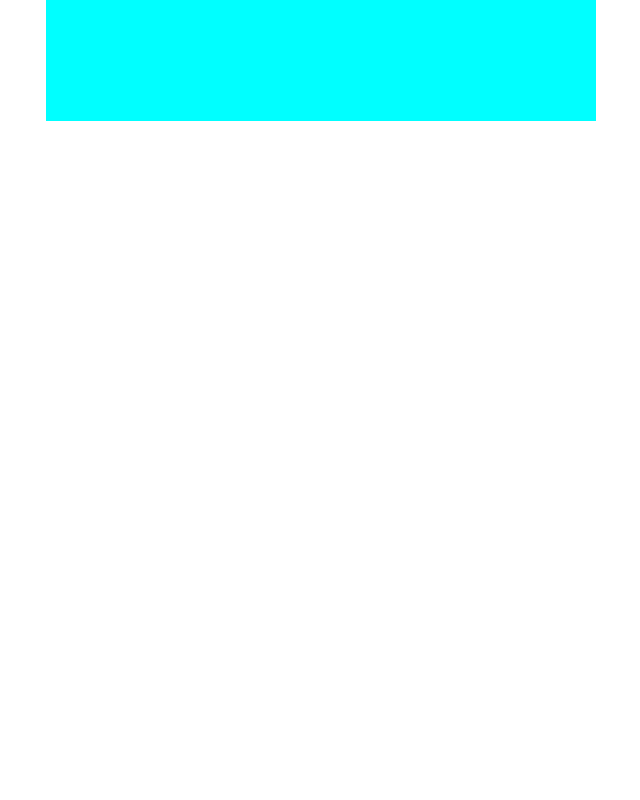
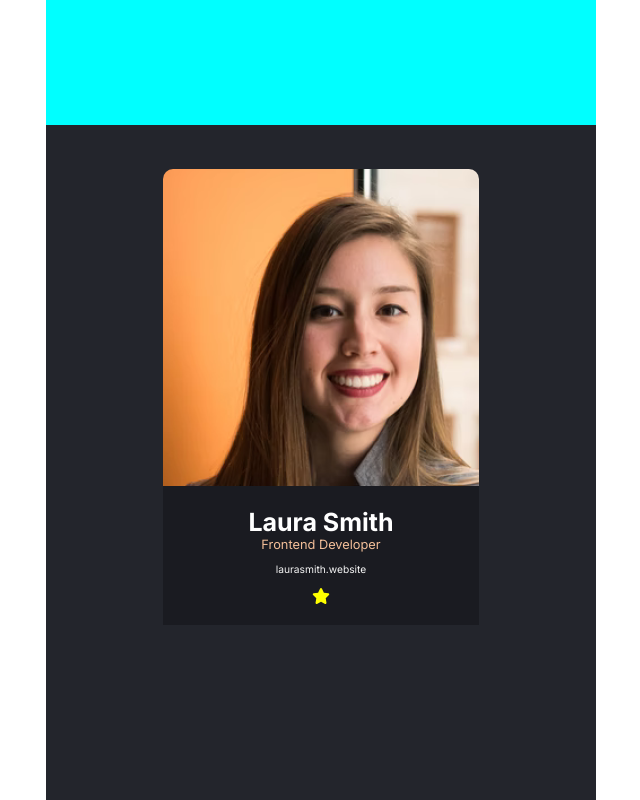
Before and after one commit to oldman-coding/react, a React (Create React App) app in the folder meme_generator/: page / in a window 1280 px wide. Shown: the part 780-1580 px from the top of the page, without its empty margins (319-959 px from the left). Before the commit the page ends 901 px from the top, so only its background shows below. Built offline with nearby package versions, Linux system fonts and the light colour scheme.

Commit message:
set state by destructuring object

```diff
--- a/meme_generator/package.json
+++ b/meme_generator/package.json
@@ -3,6 +3,9 @@
   "version": "0.1.0",
   "private": true,
   "dependencies": {
+    "@fortawesome/fontawesome-svg-core": "^6.2.1",
+    "@fortawesome/free-solid-svg-icons": "^6.2.1",
+    "@fortawesome/react-fontawesome": "^0.2.0",
     "@testing-library/jest-dom": "^5.16.5",
     "@testing-library/react": "^13.4.0",
     "@testing-library/user-event": "^13.5.0",
--- a/meme_generator/src/App.js
+++ b/meme_generator/src/App.js
@@ -4,6 +4,12 @@ import Navbar from './components/Navbar';
 import Form from './components/Form';
 import Counter from './components/Counter';
 import AddItem from './components/AddItem';
+import Contact from './components/Contact';
+
+import { faStar } from '@fortawesome/free-solid-svg-icons'
+import { library } from '@fortawesome/fontawesome-svg-core'
+
+library.add(faStar,)
 
 function App() {
   return (
@@ -12,6 +18,7 @@ function App() {
       <Form />
       <Counter />
       <AddItem />
+      <Contact />
     </div>
   );
 }
--- /dev/null
+++ b/meme_generator/src/components/Contact.js
@@ -0,0 +1,40 @@
+import { FontAwesomeIcon } from '@fortawesome/react-fontawesome'
+
+import { useState } from 'react'
+import '../contact.css'
+
+export default function Contact() {
+    const [contact, setContact] = useState ({
+        name: "Laura Smith",
+        title: "Front end developer",
+        website: "https://twitter.com/",
+        isFavorite: true,
+    })
+
+    let favoriteStar = contact.isFavorite ? "star--yellow" : ""
+
+    function handleFavorite() {
+        setContact(prevState => {
+            return {...prevState, isFavorite: !prevState.isFavorite}
+        }
+        )
+    }
+
+    return (
+        <div className="app__contact">
+            <div className = "profile"></div>
+            <div className="profile-info">
+                <h1 className="profile-info__name">Laura Smith</h1>
+                <h3 className="profile-info__title">Frontend Developer</h3>
+                <p>laurasmith.website</p>
+                <div className="profile-info__contact">
+                    <FontAwesomeIcon icon="fa-solid fa-star"
+                        className= {favoriteStar}
+                        onClick = {handleFavorite}
+                        />
+                </div>
+            </div>
+
+        </div>
+    )
+}
--- /dev/null
+++ b/meme_generator/src/contact.css
@@ -0,0 +1,293 @@
+* {
+    box-sizing: border-box;
+  }
+
+  body {
+    margin: 0;
+    font-family: 'Inter', sans-serif;
+  }
+
+  .star--yellow {
+    color: yellow
+  }
+
+  .app__contact {
+    width: 550px;
+    height: 848px;
+    background-color: #23252C;
+    padding: 44px 117px 44px 117px;
+  }
+
+  .profile {
+    height: 317px;
+    background: url(./images/laura.png);
+    border-radius: 10px 10px 0px 0px;
+  }
+
+  .profile-info {
+    background: #1A1B21;
+    padding: 21px 0 21px 0;
+    margin-left: auto;
+    margin-right: auto;
+  }
+
+  .profile-info__name {
+    font-style: normal;
+    font-weight: 700;
+    font-size: 25px;
+    line-height: 30px;
+    margin-block: 0;
+    color: #FFFFFF;
+    text-align: center;
+  }
+
+  .profile-info__title {
+    font-style: normal;
+    font-weight: 400;
+    font-size: 12.8px;
+    line-height: 15px;
+    text-align: center;
+    color: #F3BF99;
+    margin-block: 0;
+  }
+
+  .profile-info > p {
+    font-style: normal;
+    font-weight: 400;
+    font-size: 10.24px;
+    line-height: 150%;
+  /* identical to box height, or 15px */
+    text-align: center;
+    color: #F5F5F5;
+  }
+
+  .profile-info__contact {
+    display: flex;
+    justify-content: space-evenly;
+  }
+
+  .profile-email {
+    display: flex;
+    flex-direction: row;
+    justify-content: center;
+    align-items: center;
+
+    background: #FFFFFF;
+    border: 1px solid #D1D5DB;
+    box-shadow: 0px 1px 2px rgba(0, 0, 0, 0.05);
+    border-radius: 6px;
+    width: 115px;
+    height: 34px;
+    padding: 9px 13px 9px 11px;
+    gap: 8px;
+  }
+
+  .profile-email > span {
+    font-style: normal;
+    font-weight: 500;
+    font-size: 14px;
+    line-height: 16px;
+    /* identical to box height, or 114% */
+    /* gray/700 */
+    color: #374151;
+    /* Inside auto layout */
+    flex: none;
+    order: 1;
+    flex-grow: 0;
+  }
+
+  .profile-linkedin {
+    display: flex;
+    flex-direction: row;
+    justify-content: center;
+    align-items: center;
+    padding: 9px 13px 9px 11px;
+    gap: 8px;
+
+    width: 115px;
+    height: 34px;
+    background: #5093E2;
+    box-shadow: 0px 1px 2px rgba(0, 0, 0, 0.05);
+    border-radius: 6px;
+  }
+
+  .profile-linkedin__icon {
+    /* background: #FFFFFF; */
+  }
+
+
+
+  .profile-linkedin > span {
+    width: 57px;
+    height: 16px;
+
+    font-style: normal;
+    font-weight: 500;
+    font-size: 14px;
+    line-height: 16px;
+    /* identical to box height, or 114% */
+    color: #FFFFFF;
+    /* Inside auto layout */
+    flex: none;
+    order: 1;
+    flex-grow: 0;
+  }
+
+  .about {
+    width: 317px;
+
+    background: #1A1B21;
+  }
+
+  .about__group {
+    width: 247px;
+    margin-left: auto;
+    margin-right: auto;
+  }
+
+  .about__heading {
+    width: 242.71px;
+    height: 21px;
+    font-style: normal;
+    font-weight: 700;
+    font-size: 16px;
+    line-height: 150%;
+  /* or 24px */
+    color: #F5F5F5;
+  }
+
+  .about__description {
+    width: 247px;
+    font-style: normal;
+    font-weight: 400;
+    font-size: 10.24px;
+    line-height: 150%;
+    /* or 15px */
+    color: #DCDCDC;
+    padding: 10px 0 10px 0;
+  }
+
+  .about__description:last-child {
+    padding-bottom: 26px;
+  }
+
+  .footer {
+    width: 317px;
+    height: 64px;
+    background: #161619;
+    border-radius: 0px 0px 10px 10px;
+    display: flex;
+    align-items: center;
+    justify-content: center;
+  }
+
+  .footer__icon {
+    background-color: #918E9B;
+    padding: 2px;
+    margin-right: 20px;
+  ;
+  }
+
+  .footer__icon:nth-child(2) {
+    width: 16px;
+    height: 16px;
+  }
+
+  .footer__icon:last-child {
+    margin-right: 0;
+  }
+
+
+  /* .app {
+    padding-left: 27px;
+    padding-right: 27px;
+    margin-left: 27px;
+    margin-right: 27px;
+  }
+
+  nav{
+    width: 550px;
+    display: flex;
+    align-items: center;
+    padding: 30px 25px;
+    height: 91px;
+    background: #21222A;
+  }
+
+  nav > h3, nav > h4 {
+    margin: 0;
+  }
+
+  nav > h3 {
+    font-style: normal;
+    font-weight: 700;
+    font-size: 22.2535px;
+    line-height: 27px;
+    letter-spacing: -0.05em;
+    margin-right: auto;
+    color: #61DAFB;
+    text-shadow: 0px 4px 4px rgba(0, 0, 0, 0.25);
+  }
+
+  nav > h4 {
+    font-style: normal;
+    font-weight: 600;
+    font-size: 16px;
+    line-height: 19px;
+    text-align: right;
+
+    color: #DEEBF8;
+  }
+
+  .nav__logo {
+    width: 30px;
+  }
+
+  .nav__extra-title {
+    font-style: normal;
+    font-weight: 600;
+    font-size: 16px;
+    line-height: 19px;
+    text-align: right;
+    color: #DEEBF8;
+  }
+
+  .main {
+    width: 550px;
+    height: 459px;
+    background: #282D35;
+    padding: 57px 27px;
+    background-image: url(./images/logo512.png);
+    background-repeat: no-repeat;
+    background-position: right 60%;
+    background-size: 25%;
+  }
+
+  .main__title {
+    margin: 0;
+    width: 424px;
+    height: 41px;
+    font-style: normal;
+    font-weight: 700;
+    font-size: 39.06px;
+    line-height: 47px;
+    letter-spacing: -0.05em;
+    color: #FFFFFF;
+  }
+
+  .main__reason >li {
+    font-style: normal;
+    font-weight: 400;
+    font-size: 16px;
+    line-height: 19px;
+    padding-block: 15px;
+    color: #FFFFFF;
+  }
+
+  .main__reason > li::marker {
+    font-size: 20px;
+    color: #61DAFB;
+  }
+
+
+   */
```
Also changed, not shown: meme_generator/src/images/laura.png (added), 1 other file (tests, documents, lock files or other folders).
